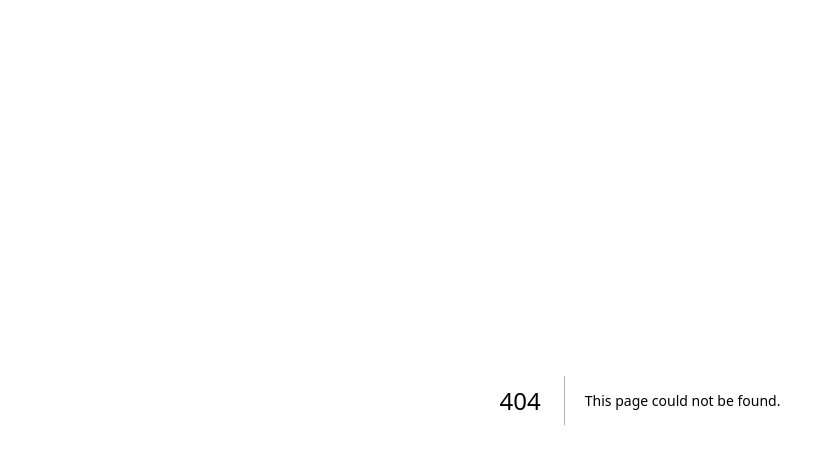
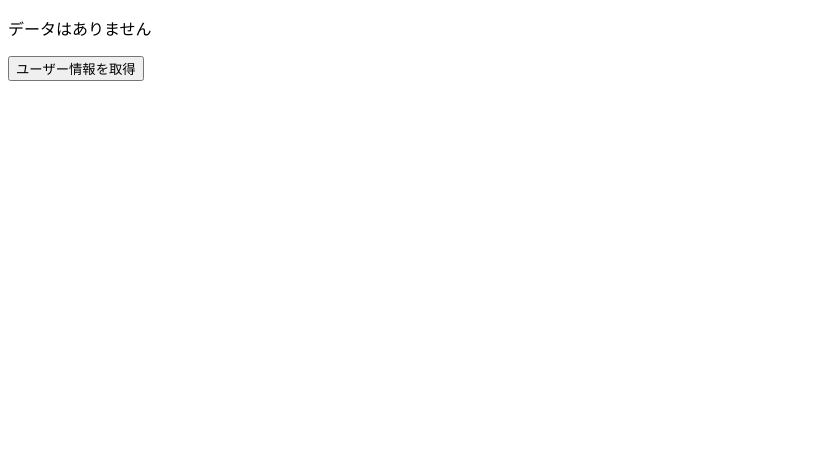
Before and after one commit to okamotoshun/next-test, a Next.js app: page /user in a window 1280 px wide. Before the commit this address had no page. Shown: the top 464 px of the page, without its empty margins (0-835 px from the left). Built offline with nearby package versions, Linux system fonts and the light colour scheme.

Commit message:
user情報取得ページの作成

```diff
--- /dev/null
+++ b/src/pages/user.tsx
@@ -0,0 +1,50 @@
+import axios from 'axios'
+import type { NextPage } from 'next'
+import { useEffect, useState } from 'react'
+
+// 取得するブログ記事の型
+type User = {
+  id: number
+  name: string
+  username: string
+  email: string
+}
+
+const UserPage: NextPage = () => {
+  // 取得したブログデータを格納するstate
+  const [user, setUser] = useState<User>()
+  const [error, setError] = useState<string>('')
+  // 外部APIからブログデータを取得
+  const getUser = async () => {
+    try {
+      const response = await axios.get(
+        'https://jsonplaceholder.typicode.com/users/1'
+      )
+      // 必要な情報だけ抽出する
+      const userInfo = {
+        id: response.data.id,
+        name: response.data.name,
+        username: response.data.username,
+        email: response.data.email,
+      }
+      setUser(userInfo)
+    } catch (e) {
+      setError('Request failed ')
+    }
+  }
+
+  return (
+    <div>
+      {!user && !error && (
+        <>
+          <p>データはありません</p>
+          <button onClick={getUser}>ユーザー情報を取得</button>
+        </>
+      )}
+      {user && <h3>名前: {user.name}</h3>}
+      {error && <p data-testid="error">{error}</p>}
+    </div>
+  )
+}
+
+export default UserPage
```
